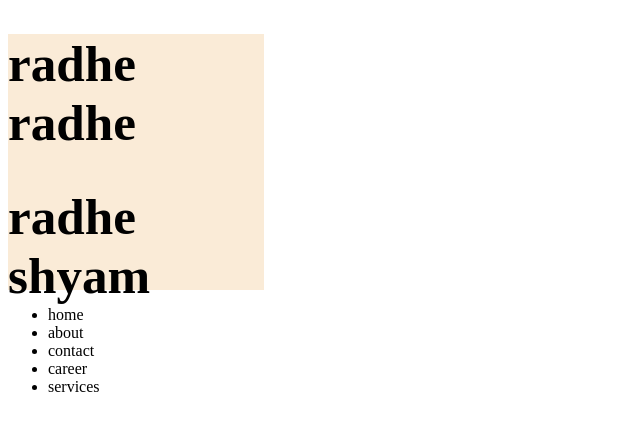
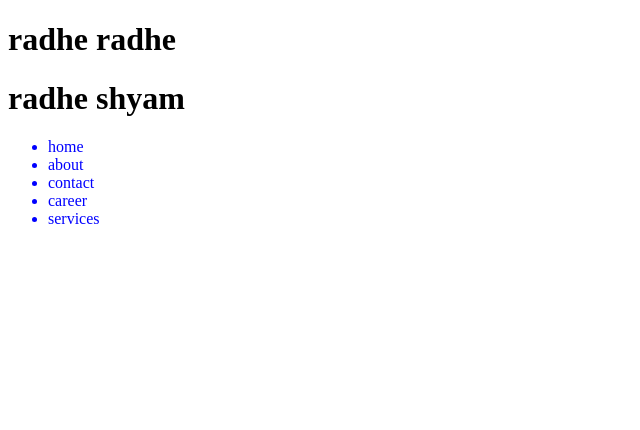
Before and after one commit to karanjoshi-kj/REACT, a React (Vite) app in the folder demo/: page / in a window 1280 px wide. Shown: the top 430 px of the page, without its empty margins (0-640 px from the left). Built offline with nearby package versions, Linux system fonts and the light colour scheme.

Commit message:
BASICS OF CSS IN REACT

```diff
--- a/demo/src/components/Topbar/NavBar.jsx
+++ b/demo/src/components/Topbar/NavBar.jsx
@@ -1,9 +1,10 @@
 import React from 'react'
-import karan from "..styles/Navbar.module.css"
+import karan from "../styles/NavBar.module.css"
 const NavBar = () => {
   return (
     <div>
-        <ul className='mainContainer'>
+        {/* WHEN WE USE MODULES IT WILL CREATE UNIQUE CLASS NAME  */}
+        <ul className={karan.mainContainer}>
       <li>home</li>
       <li>about</li>
       <li>contact</li>
--- a/demo/src/components/Topbar/TopBar.jsx
+++ b/demo/src/components/Topbar/TopBar.jsx
@@ -1,5 +1,5 @@
 import React from 'react'
-import "../styles/TopBar.css"
+
 
 const TopBar = () => {
   return (
```
